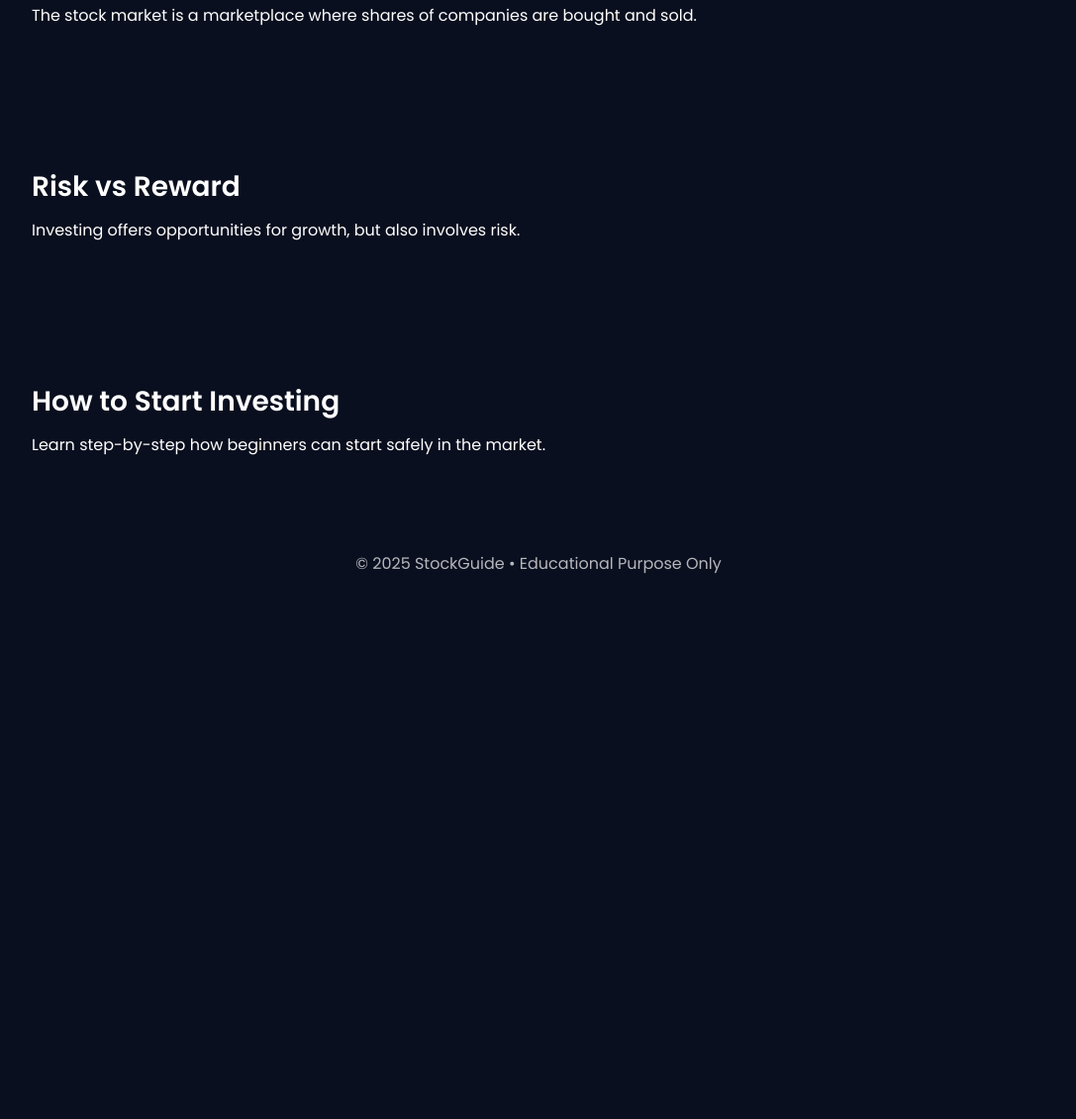
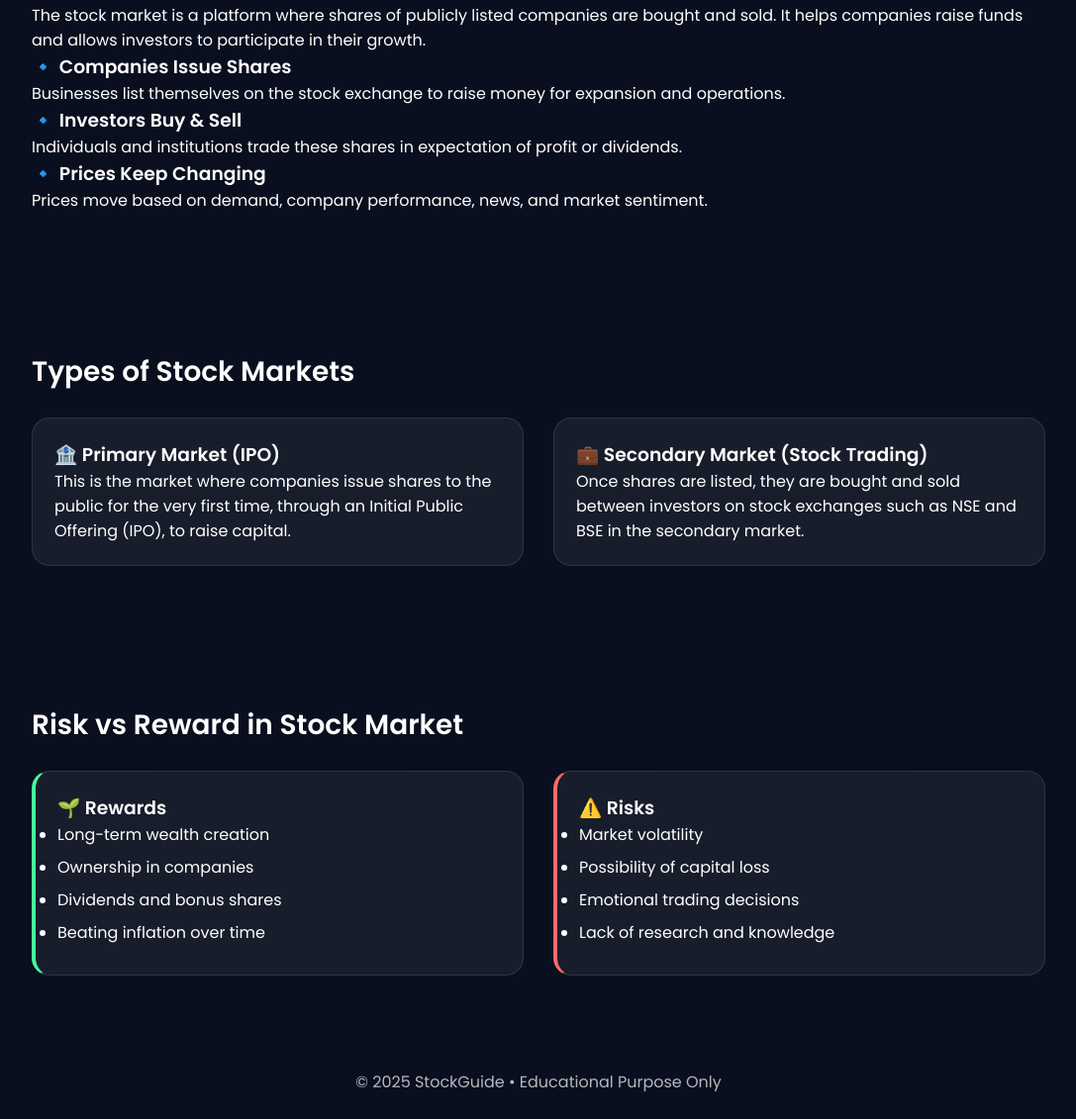
Before and after one commit to srishti061/stock-market-website, a plain HTML site: page index.html in a window 1280 px wide. Shown: the part 908-2039 px from the top of the page at 99% size, without its empty margins (96-1183 px from the left). Before the commit the page ends 1515 px from the top, so only its background shows below. Drawn offline with Linux system fonts and the light colour scheme.

Commit message:
added Risk vs Reward section and styles

```diff
--- a/index.html
+++ b/index.html
@@ -34,19 +34,90 @@
 
     <!-- Placeholder sections (we will fill next steps) -->
     <section id="what" class="section">
-        <h2>What is the Stock Market?</h2>
-        <p>The stock market is a marketplace where shares of companies are bought and sold.</p>
-    </section>
+    <h2>What is the Stock Market?</h2>
+    <p class="subtitle">
+        The stock market is a platform where shares of publicly listed companies are bought and sold.
+        It helps companies raise funds and allows investors to participate in their growth.
+    </p>
 
-    <section id="risk" class="section">
-        <h2>Risk vs Reward</h2>
-        <p>Investing offers opportunities for growth, but also involves risk.</p>
-    </section>
+    <div class="card-container">
 
-    <section id="start" class="section">
-        <h2>How to Start Investing</h2>
-        <p>Learn step-by-step how beginners can start safely in the market.</p>
-    </section>
+        <div class="card">
+            <h3>🔹 Companies Issue Shares</h3>
+            <p>
+                Businesses list themselves on the stock exchange to raise money for expansion and operations.
+            </p>
+        </div>
+
+        <div class="card">
+            <h3>🔹 Investors Buy & Sell</h3>
+            <p>
+                Individuals and institutions trade these shares in expectation of profit or dividends.
+            </p>
+        </div>
+
+        <div class="card">
+            <h3>🔹 Prices Keep Changing</h3>
+            <p>
+                Prices move based on demand, company performance, news, and market sentiment.
+            </p>
+        </div>
+
+    </div>
+</section>
+
+<section class="section">
+    <h2>Types of Stock Markets</h2>
+
+    <div class="two-col">
+
+        <div class="box">
+            <h3>🏦 Primary Market (IPO)</h3>
+            <p>
+                This is the market where companies issue shares to the public for the very first time,
+                through an Initial Public Offering (IPO), to raise capital.
+            </p>
+        </div>
+
+        <div class="box">
+            <h3>💼 Secondary Market (Stock Trading)</h3>
+            <p>
+                Once shares are listed, they are bought and sold between investors on stock exchanges
+                such as NSE and BSE in the secondary market.
+            </p>
+        </div>
+
+    </div>
+</section>
+
+<section id="risk" class="section">
+    <h2>Risk vs Reward in Stock Market</h2>
+
+    <div class="two-col">
+
+        <div class="risk reward">
+            <h3>🌱 Rewards</h3>
+            <ul>
+                <li>Long-term wealth creation</li>
+                <li>Ownership in companies</li>
+                <li>Dividends and bonus shares</li>
+                <li>Beating inflation over time</li>
+            </ul>
+        </div>
+
+        <div class="risk danger">
+            <h3>⚠️ Risks</h3>
+            <ul>
+                <li>Market volatility</li>
+                <li>Possibility of capital loss</li>
+                <li>Emotional trading decisions</li>
+                <li>Lack of research and knowledge</li>
+            </ul>
+        </div>
+
+    </div>
+</section>
+
 
     <footer>
         <p>© 2025 StockGuide • Educational Purpose Only</p>
--- a/style.css
+++ b/style.css
@@ -87,3 +87,45 @@ footer{
     padding: 25px 0;
     opacity: 0.7;
 }
+
+/* Two column layout */
+.two-col{
+    display: grid;
+    grid-template-columns: repeat(auto-fit, minmax(300px, 1fr));
+    gap: 30px;
+    margin-top: 25px;
+}
+
+/* Box design */
+.box{
+    background: rgba(255,255,255,0.06);
+    padding: 22px;
+    border-radius: 18px;
+    border: 1px solid rgba(255,255,255,0.1);
+    transition: .3s;
+}
+
+.box:hover{
+    transform: translateY(-5px);
+    border-color: #44ff9a;
+}
+
+/* Risk & Reward Cards */
+.risk{
+    background: rgba(255,255,255,0.06);
+    padding: 22px;
+    border-radius: 18px;
+    border: 1px solid rgba(255,255,255,0.1);
+}
+
+.reward{
+    border-left: 4px solid #44ff9a;
+}
+
+.danger{
+    border-left: 4px solid #ff6b6b;
+}
+
+.risk ul li{
+    margin-bottom: 8px;
+}
```
